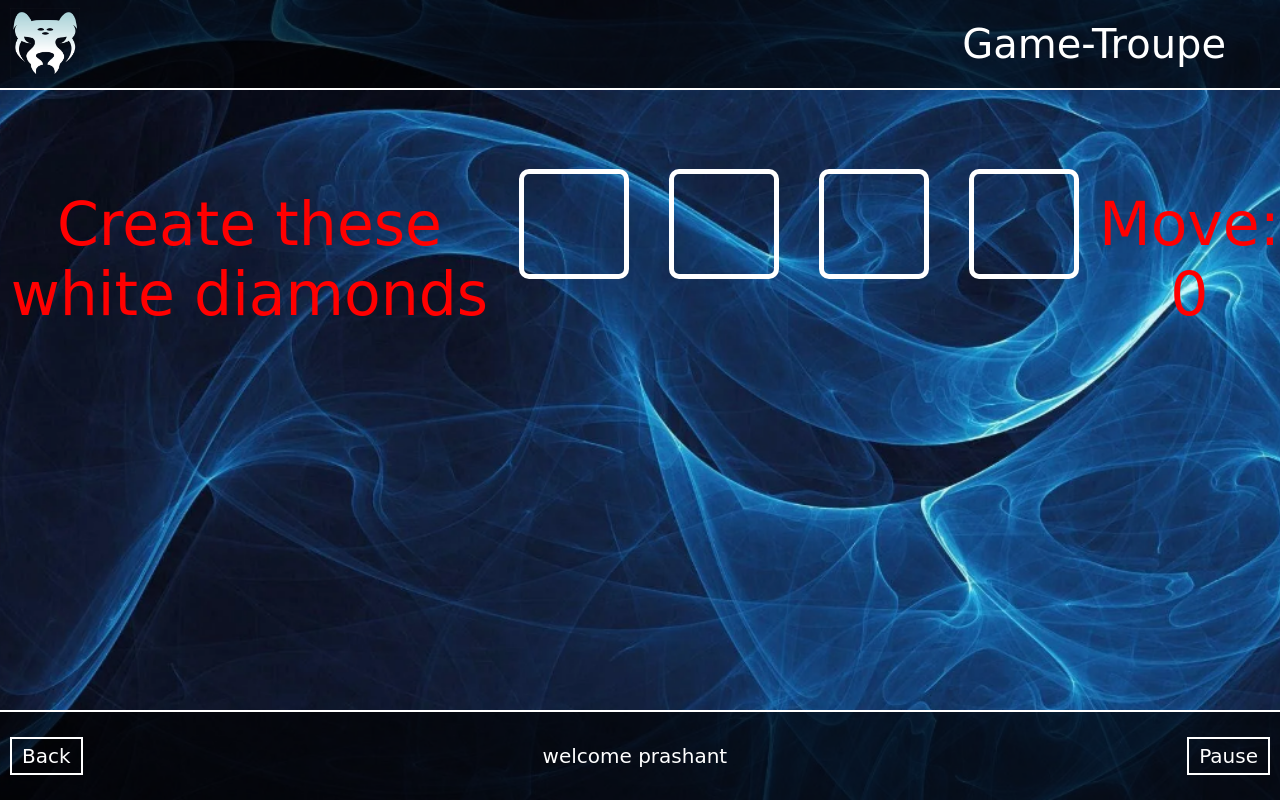
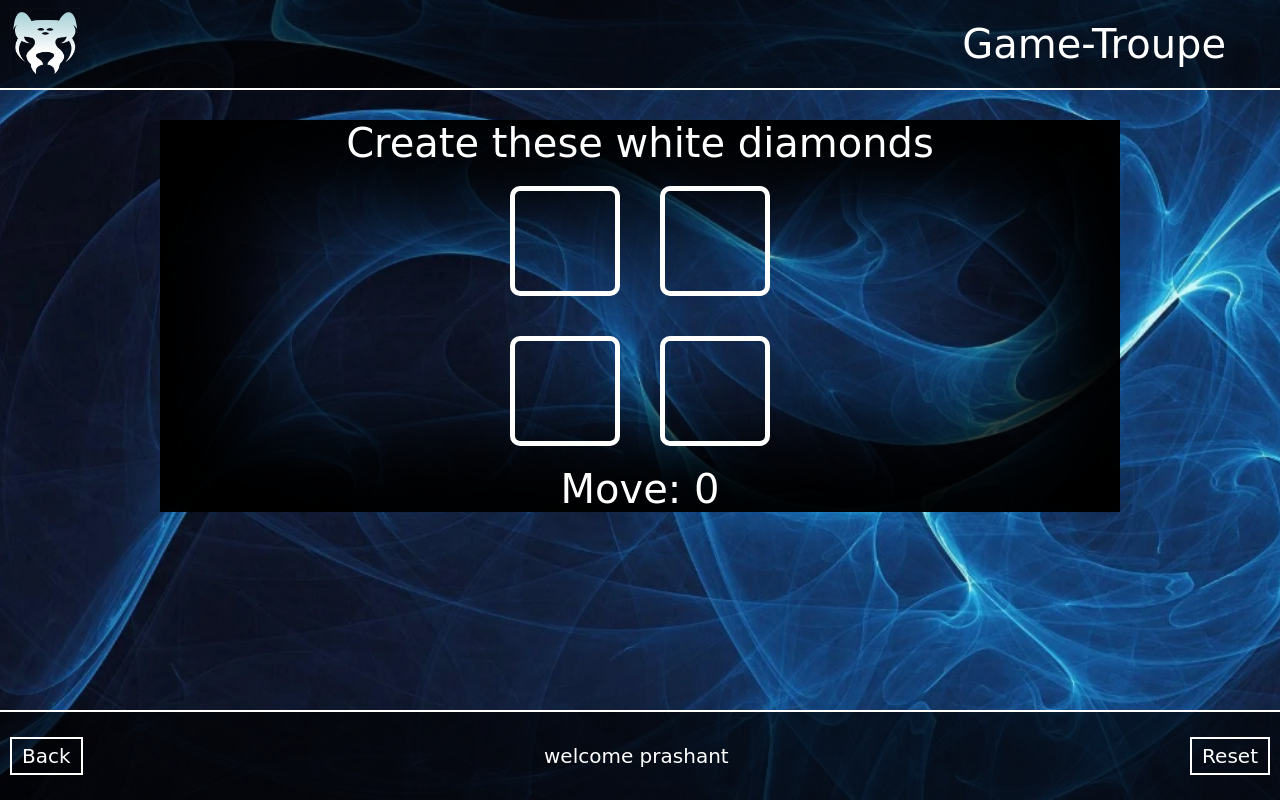
Before and after one commit to Prince9741/Game-Troupe, a PHP site: page /Game3/diamondPuzzle.html in a window 1280 px wide. Run offline with PHP 8.4, Linux system fonts and the light colour scheme.

Commit message:
Game 3 complete

```diff
--- a/Game3/diamondPuzzle.html
+++ b/Game3/diamondPuzzle.html
@@ -18,27 +18,47 @@
             border-radius: 10px;
         }
 
-        .flex {
+        .container {
+            position: absolute;
+            top:15%;
             text-align: center;
-            display: flex;
+            display: flex ;
             align-items: center;
             justify-content: space-evenly;
-        }
-
-        .container {
-
-            height: 35vw;
+            flex-direction: column;
         }
 
         .winner {
-            font-size: 60px;
-            height: 70px;
-            width: auto;
-            color: red;
+            font-size: 4em;
+            height: auto;
+            width:75vw;
+            color: var(--tColor);
         }
         .box{
             z-index: 2;
             margin:20px;
+        }
+        #diamondBox{
+            display: grid;
+            grid-template-columns:repeat(2,auto);
+        }
+        .game3{
+            box-shadow:inset 0px 0px 100px 100px black;
+        }
+
+        #score{
+            font-size: 4em;
+            color: var(--tColor);
+        }
+        @media (max-width:400px){
+        .box {
+
+            height: 90px;
+            width: 90px;
+        }
+        .winner {
+            font-size: 3.5em;
+        }
         }
     </style>
 </head>
@@ -52,35 +72,40 @@
         </nav>
     </header>
     <div class="flex">
+        <div class="container game3">
             <div id="winner" class="winner">Create these white diamonds</div>
-    <div class="flex container" id="yo">
+            <div id="diamondBox">
                 <div class="box box0"></div>
                 <div class="box box1"></div>
                 <div class="box box2"></div>
                 <div class="box box3"></div>
             </div>
-    <div id="score" class="winner">Move: 0</div>
+            <div id="score" class="">Move: 0</div>
+        </div>
     </div>
     <footer class="flex" id="footer">
         <div><a href="../index.php" class="button">Back</a></div>
         <!--go to highScore page -->
         <div class="name">welcome prashant</div><!-- go to login up page -->
-        <div class="button" id="pausePlay" onclick="pausePlay()">Pause</div><!-- go to signup page -->
+        <div class="button" id="pausePlay" onclick="reset()">Reset</div><!-- go to signup page -->
     </footer>
 </body>
 
 </html>
 <script>
-    var score=0;
-    let i,a = document.getElementById("yo").children;
+    var score=0,gameStart=true;
+    let i,a = document.getElementById("diamondBox").children;
     for (i = 0; i < a.length; i++) {
         a[i].addEventListener("click", rotate);
         a[i].style.border = "5px solid white";
     }
 
     function rotate(e) {
-
-        var trans, clickedElement,win;
+        if(!gameStart){
+            reset();
+            return;
+        }
+        var trans, clickedElement;
 
         clickedElement = e.target.style;
 
@@ -106,15 +131,23 @@
         }
         document.getElementById("score").innerHTML="Move: "+ ++score;
         if (win){
-            document.getElementById("winner").innerHTML = "Winner";
+            document.getElementById("winner").innerHTML = "You Got this";
+            gameOver();
             score=0;
         }
-        else
-        document.getElementById("winner").innerHTML = "Create these white diamonds";
-
-
+        //else
+        //document.getElementById("winner").innerHTML = "            Winner         ";
     }
 
+function reset(){
+    for (i = 0; i < a.length; i++) {
+        a[i].style.border = "5px solid white";
+        a[i].style.transform="rotate(0deg)";
+        document.getElementById("winner").innerHTML = "Create these white diamonds";
+        document.getElementById("score").innerHTML="Move: 0";
+        gameStart=true;
+    }
+}
 function gameOver(){//gameOver//////////////
     var url="../highScore/scoreSaving.php?score="+score+"&gameId="+3;
     sendData(url)
--- a/Log/logInControl.php
+++ b/Log/logInControl.php
@@ -19,7 +19,7 @@ if(isset($_POST['userName']) && isset($_POST['pwd'])){
             $_SESSION['msg']='<div class="msg">Wrong Password</div>';//this code run when password is wrong
     }
     else
-        $_SESSION['msg']='<div class="msg">Sign-up first</div>';//this code run when user is invalid
+        $_SESSION['msg']='<a href="signUp.php" class="msg"><div>'.$userName.': Register First</div></a>';//this code run when user is invalid
 }
 header("location:logIn.php");
 ?>
--- a/Log/login.css
+++ b/Log/login.css
@@ -45,10 +45,10 @@ form{
     margin:12px;
     padding:2px 8px;
     font-size: 2em;
-    border:1px solid white;
+    border:1px solid var(--tColor);
     box-shadow:inset 0px 0px 15px 5px red;
+    text-decoration: none;
 }
-
 .msgSuccess{
     box-shadow:inset 0px 0px 15px 5px green;
 }
--- a/Log/signUpControl.php
+++ b/Log/signUpControl.php
@@ -18,12 +18,12 @@ function runQuary($conn,$sql){//to ran our query
     $result=$conn->query("SELECT * FROM `Players` WHERE `userName`='$userName'");//find the user data
     if($result->num_rows==1)
     {
-        $_SESSION['msg']='<div class="msg">Already exist: '.$userName.'</div>';
+        $_SESSION['msg']='<a href="logIn.php" class="msg"><div>'.$userName.': Already exist</div></a>';
         $error=true;
     }
     else{
         $result= $conn->query($sql);
-        $_SESSION['msg']='<div class="msg msgSuccess">Successful Registered: '.$userName.'</div>';
+        $_SESSION['msg']='<div class="msg msgSuccess">'.$userName.': Successful Registered</div>';
     }
 }
 
--- a/index.php
+++ b/index.php
@@ -63,7 +63,7 @@ if(!$log)
         <div id="control">
             <div id="game1" onclick=""><a href="Game1/ballonPopper.php"><img src="images/Game1.png" alt="game"></a></div>
             <div id="game1" onclick=""><a href="Game2/spaceAdventure.php"><img src="images/Game2.png" alt="game"></a></div>
-            <div id="game3" onclick=""><img src="images/Game3.png" alt="game"></div>
+            <div id="game1" onclick=""><a href="Game3/diamondPuzzle.html"><img src="images/Game3.png" alt="game"></a></div>
             <div id="game4" onclick=""><img src="images/Game4.png" alt="game"></div>
             <div id="game4" onclick=""><img src="images/logo.png" alt="game"></div>
             <div id="game5" onclick=""><img src="images/Game5.png" alt="game"></div>
```
Also changed, not shown: Game2/spaceAdventure.php (+6 -2 lines). Lines whose indentation alone changed are shown as unchanged.
